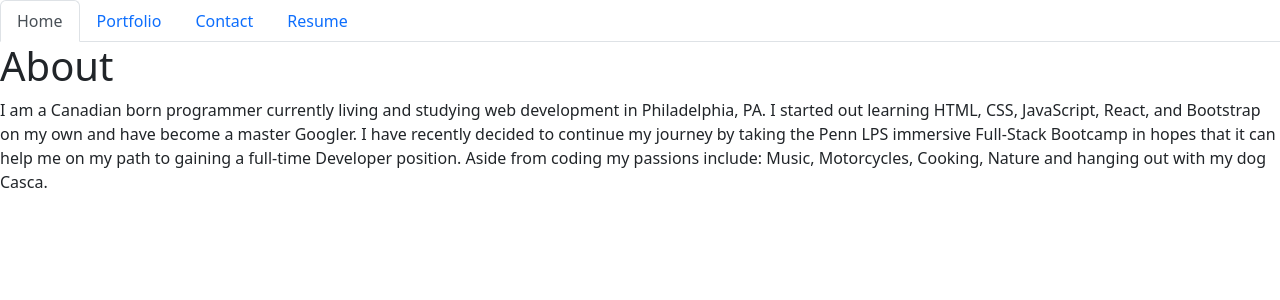
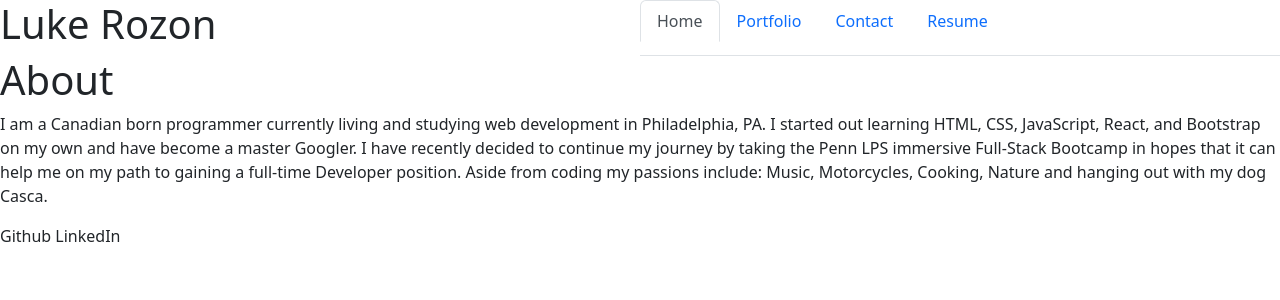
Before and after one commit to Zym0tic/my-portfolio-react, a React (Create React App) app: page / in a window 1280 px wide. Shown: the top 300 px of the page. Built offline with nearby package versions, Linux system fonts and the light colour scheme.

Commit message:
add bootstrap styles to navbar

```diff
--- a/public/index.html
+++ b/public/index.html
@@ -24,7 +24,7 @@
       work correctly both with client-side routing and a non-root public URL.
       Learn how to configure a non-root public URL by running `npm run build`.
     -->
-    <title>React App</title>
+    <title>LucasRozon.com</title>
   </head>
   <body>
     <noscript>You need to enable JavaScript to run this app.</noscript>
--- a/src/App.js
+++ b/src/App.js
@@ -1,5 +1,6 @@
 import React from "react";
 import PortfolioContainer from "./components/PortfolioContainer";
+
 
 const App = () => <PortfolioContainer />;
 
--- a/src/components/NavTabs.js
+++ b/src/components/NavTabs.js
@@ -4,7 +4,7 @@ import React from 'react';
 
 function NavTabs({ currentPage, handlePageChange }) {
   return (
-    <ul className="nav nav-tabs">
+    <ul className="nav nav-tabs col-sm-12 col-md-6" >
       <li className="nav-item">
         <a
           href="#home"
--- a/src/components/PortfolioContainer.js
+++ b/src/components/PortfolioContainer.js
@@ -1,5 +1,7 @@
 import React, { useState } from 'react';
 import NavTabs from './NavTabs';
+import Header from './header';
+import Footer from './footer';
 import Home from './pages/Home';
 import Portfolio from './pages/Portfolio';
 import Resume from './pages/Resume';
@@ -26,10 +28,12 @@ export default function PortfolioContainer() {
 
   return (
     <div>
-      {/* // TODO: Add a comment describing what we are passing as props */}
+      <section className='row'>
+      <Header />
       <NavTabs currentPage={currentPage} handlePageChange={handlePageChange} />
-      {/* // TODO: Add a comment explaining what is happening on the following line */}
+      </section>
       {renderPage()}
+      <Footer />
     </div>
   );
 }
--- /dev/null
+++ b/src/components/footer.js
@@ -0,0 +1,9 @@
+import React from 'react';
+
+function Footer() {
+    return (
+       <p>Github  LinkedIn</p>
+    )
+};
+
+export default Footer;
--- a/src/components/header.js
+++ b/src/components/header.js
@@ -1 +1,11 @@
 import React from 'react';
+
+function Header() {
+    return (
+        <div className='col-sm-12 col-md-6'>
+        <h1>Luke Rozon</h1>
+        </div>
+    )
+};
+
+export default Header;
```
Also changed, not shown: src/components/project.js (added, +10 -0 lines).
